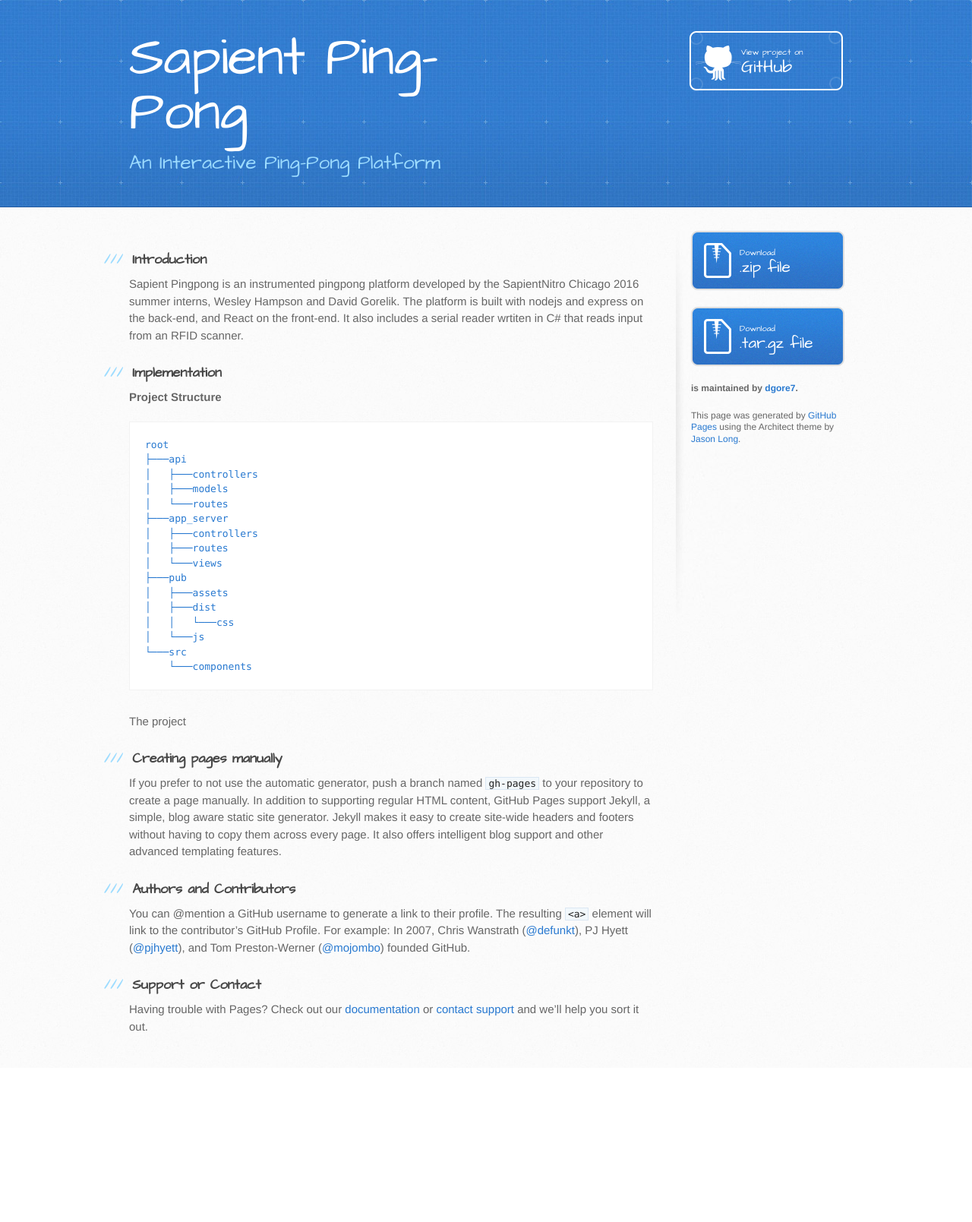
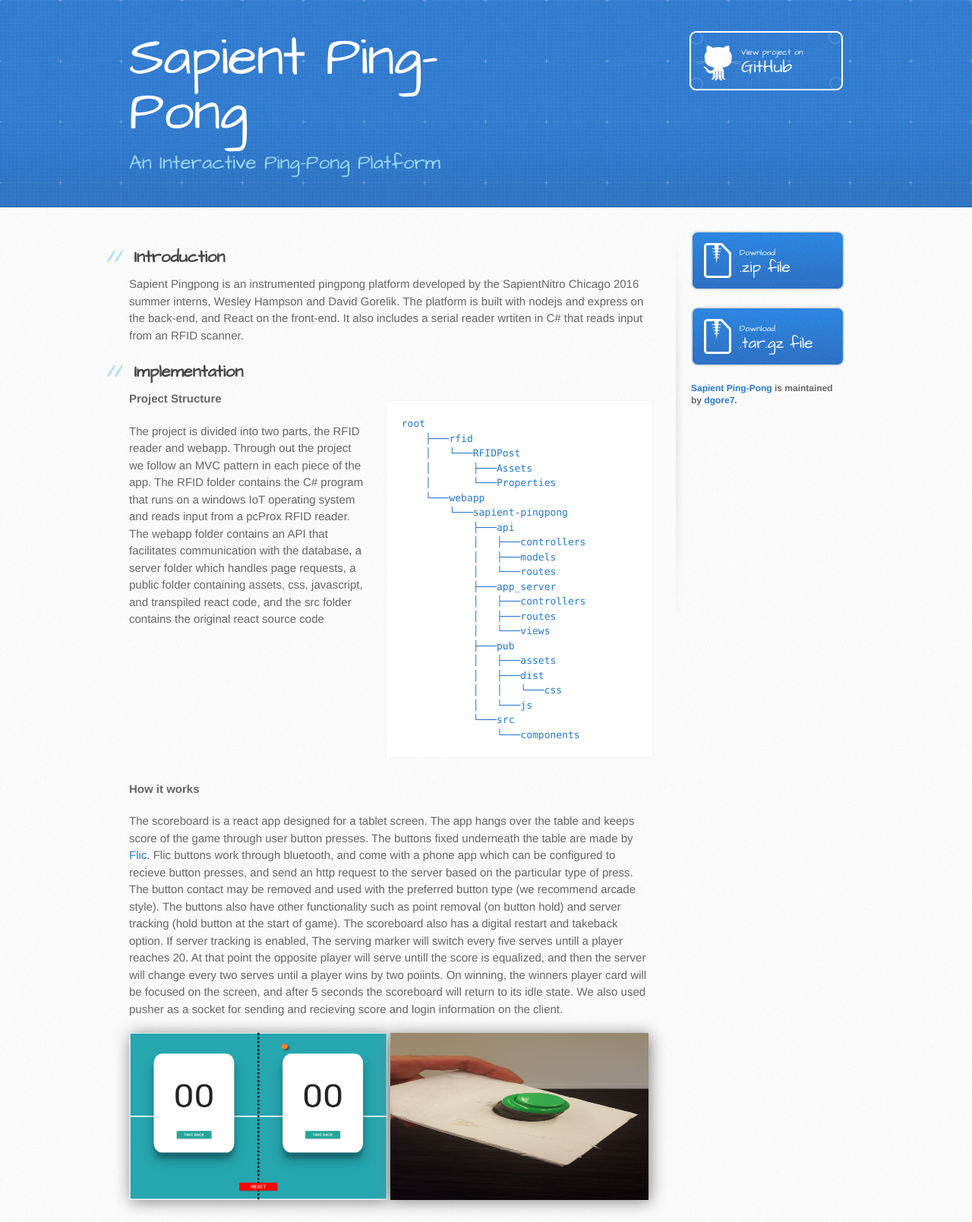
Before and after one commit to dgore7/sapient-pingpong, a PHP site: page / in a window 1280 px wide. Shown: the whole page at 76% size. Before the commit the page ends 1358 px from the top, so only its background shows below. Run offline with PHP 8.4, Linux system fonts and the light colour scheme.

Commit message:
added lots of page content

```diff
--- a/index.html
+++ b/index.html
@@ -28,19 +28,34 @@
     <div id="content-wrapper">
       <div class="inner clearfix">
         <section id="main-content">
-          <h3>
-<a id="introduction" class="anchor" href="#introduction" aria-hidden="true"><span aria-hidden="true" class="octicon octicon-link"></span></a>Introduction</h3>
+          <h2>
+<a id="introduction" class="anchor" href="#introduction" aria-hidden="true"><span aria-hidden="true" class="octicon octicon-link"></span></a>Introduction</h2>
 
 <p>Sapient Pingpong is an instrumented pingpong platform developed by the SapientNitro Chicago 2016 summer interns, Wesley Hampson and David Gorelik. The platform is built with nodejs and express on the back-end, and React on the front-end. It also includes a serial reader wrtiten in C# that reads input from an RFID scanner.</p>
 
-<h3>
-<a id="implementation" class="anchor" href="#implementation" aria-hidden="true"><span aria-hidden="true" class="octicon octicon-link"></span></a>Implementation</h3>
+<h2>
+<a id="implementation" class="anchor" href="#implementation" aria-hidden="true"><span aria-hidden="true" class="octicon octicon-link"></span></a>Implementation</h2>
 
+
+
+
+<div class="implementation">
+  <div class="left-implementation">
     <p>
       <strong>Project Structure</strong>
     </p>
 
+    <p>
+      The project is divided into two parts, the RFID reader and webapp. Through out the project we follow an MVC pattern in each piece of the app. The RFID folder contains the C# program that runs on a windows IoT operating system and reads input from a pcProx RFID reader. The webapp folder contains an API that facilitates communication with the database, a server folder which handles page requests, a public folder containing assets, css, javascript, and transpiled react code, and the src folder contains the original react source code
+    </p>
+  </div>
   <pre><code>root
+    ├───rfid
+    │   └───RFIDPost
+    │       ├───Assets
+    │       └───Properties
+    └───webapp
+        └───sapient-pingpong
             ├───api
             │   ├───controllers
             │   ├───models
@@ -58,24 +73,25 @@
                 └───components
   </code></pre>
 
+</div>
+
 <p>
-  The project
+  <strong>How it works</strong>
 </p>
 
-<h3>
-<a id="creating-pages-manually" class="anchor" href="#creating-pages-manually" aria-hidden="true"><span aria-hidden="true" class="octicon octicon-link"></span></a>Creating pages manually</h3>
 
-<p>If you prefer to not use the automatic generator, push a branch named <code>gh-pages</code> to your repository to create a page manually. In addition to supporting regular HTML content, GitHub Pages support Jekyll, a simple, blog aware static site generator. Jekyll makes it easy to create site-wide headers and footers without having to copy them across every page. It also offers intelligent blog support and other advanced templating features.</p>
 
-<h3>
-<a id="authors-and-contributors" class="anchor" href="#authors-and-contributors" aria-hidden="true"><span aria-hidden="true" class="octicon octicon-link"></span></a>Authors and Contributors</h3>
+<p>
+  The scoreboard is a react app designed for a tablet screen. The app hangs over the table and keeps score of the game through user button presses. The buttons fixed underneath the table are made by <a href="https://flic.io/">Flic</a>. Flic buttons work through bluetooth, and come with a phone app which can be configured to recieve button presses, and send an http request to the server based on the particular type of press. The button contact may be removed and used with the preferred button type (we recommend arcade style). The buttons also have other functionality such as point removal (on button hold) and server tracking (hold button at the start of game). The scoreboard also has a digital restart and takeback option. If server tracking is enabled, The serving marker will switch every five serves untill a player reaches 20. At that point the opposite player will serve untill the score is equalized, and then the server will change every two serves until a player wins by two poiints. On winning, the winners player card will be focused on the screen, and after 5 seconds the scoreboard will return to its idle state. We also used pusher as a socket for sending and recieving score and login information on the client.
+</p>
 
-<p>You can @mention a GitHub username to generate a link to their profile. The resulting <code>&lt;a&gt;</code> element will link to the contributor’s GitHub Profile. For example: In 2007, Chris Wanstrath (<a href="https://github.com/defunkt" class="user-mention">@defunkt</a>), PJ Hyett (<a href="https://github.com/pjhyett" class="user-mention">@pjhyett</a>), and Tom Preston-Werner (<a href="https://github.com/mojombo" class="user-mention">@mojombo</a>) founded GitHub.</p>
+<div class="my-pics">
+  <a href="images/scoreboard.png"><img src="images/scoreboard.png" alt="scoreboard" /></a>
+  <a href="images/button.jpg"><img src="images/button.jpg" alt="button" /></a>
+</div>
 
-<h3>
-<a id="support-or-contact" class="anchor" href="#support-or-contact" aria-hidden="true"><span aria-hidden="true" class="octicon octicon-link"></span></a>Support or Contact</h3>
 
-<p>Having trouble with Pages? Check out our <a href="https://help.github.com/pages">documentation</a> or <a href="https://github.com/contact">contact support</a> and we’ll help you sort it out.</p>
+
         </section>
 
         <aside id="sidebar">
@@ -88,9 +104,8 @@
             .tar.gz file
           </a>
 
-          <p class="repo-owner"><a href="https://github.com/dgore7/sapient-pingpong"></a> is maintained by <a href="https://github.com/dgore7">dgore7</a>.</p>
+          <p class="repo-owner"><a href="https://github.com/dgore7/sapient-pingpong">Sapient Ping-Pong</a> is maintained by <a href="https://github.com/dgore7">dgore7</a>.</p>
 
-          <p>This page was generated by <a href="https://pages.github.com">GitHub Pages</a> using the Architect theme by <a href="https://twitter.com/jasonlong">Jason Long</a>.</p>
         </aside>
       </div>
     </div>
--- a/stylesheets/stylesheet.css
+++ b/stylesheets/stylesheet.css
@@ -878,3 +878,40 @@ footer a:hover {
 
 /* Mobile Portrait Size to Mobile Landscape Size (devices and browsers) */
 @media only screen and (max-width: 479px) { }
+
+
+/* ======== custom styles =========*/
+.my-pics {
+  width: 30%;
+  display: inline;
+  margin-top:300px;
+}
+
+.my-pics > a > img{
+  box-shadow: 2px 2px 20px grey;
+  width: 340px;
+  height: 220px;
+}
+
+div.implementation {
+  display: flex;
+
+}
+
+div.implementation > * {
+  display: flex;
+  width: 46%;
+}
+
+div.implementation div.left-implementation {
+  flex-direction: column;
+  margin-right: 4%;
+}
+
+code {
+  margin-bottom: 0%;
+}
+
+pre {
+  padding-bottom: 0%;
+}
```
Also changed, not shown: images/20160816_154549.jpg (added), images/button.jpg (added), images/scoreboard.PNG (added). Lines whose indentation alone changed are shown as unchanged.
